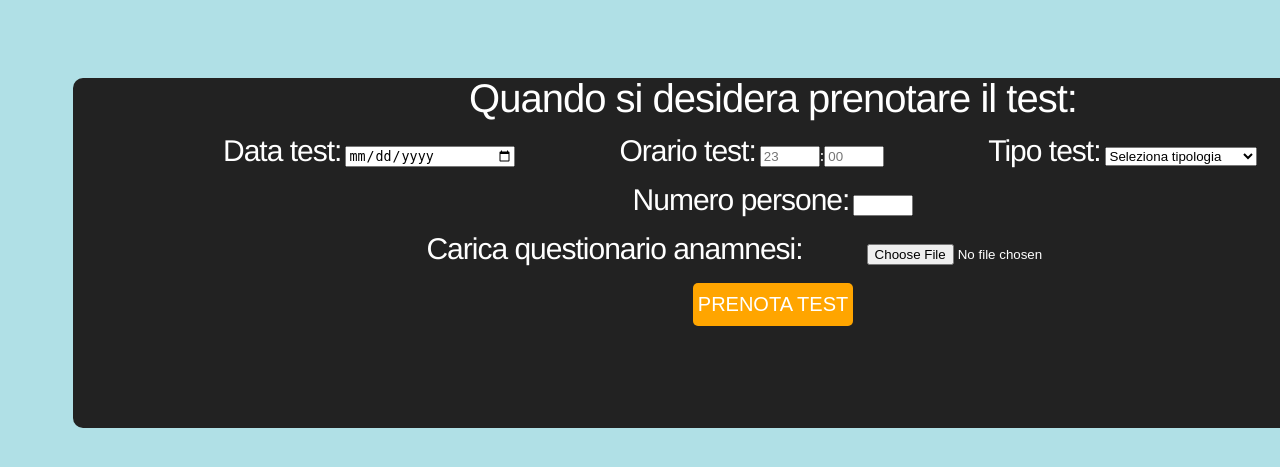
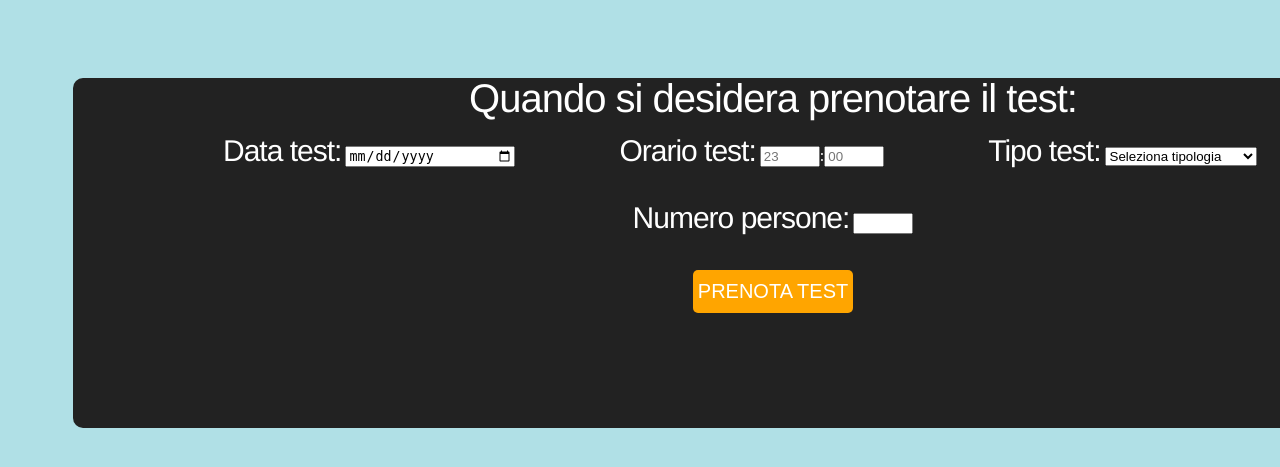
Before and after one commit to nicolasvisci/One-click-to-create-a-bug, a CodeIgniter 4 app: template app/Views/pages/prenotazione/prenotazione_multipla.php in a window 1280 px wide; the page is wider, and only the part inside the window is pictured. Shown: the top 467 px of that part. Run offline with PHP 8.4 and a stand-in for CodeIgniter, Linux system fonts and the light colour scheme; the template is opened without the code that fills it, so the values that code supplies are empty; some libraries are stand-ins or nearby versions.

Commit message:
aggiornata prenotazione multipla

```diff
--- a/app/Views/pages/prenotazione/prenotazione_multipla.php
+++ b/app/Views/pages/prenotazione/prenotazione_multipla.php
@@ -132,15 +132,12 @@ display: inline-block;
   </div>
   <br>
   <br>
+  <br>
   <center>
   <label for="standard-select" style=" font-size:30px"><span>Numero persone:</span></label>
   <input type="number"  class="set_numb" name="number_test">
   </center>
   <br>
-  <center>
-  <label for="standard-select" style=" font-size:30px"><span>Carica questionario anamnesi:</span></label>
-  <input type="file" id="myFile" name="filename" class="set_file" style="color:white">
-  </center>
   <br>
   <center><button type="submit" class="btn"><a class="regLog_text">PRENOTA TEST</a></button></center>
 
```
